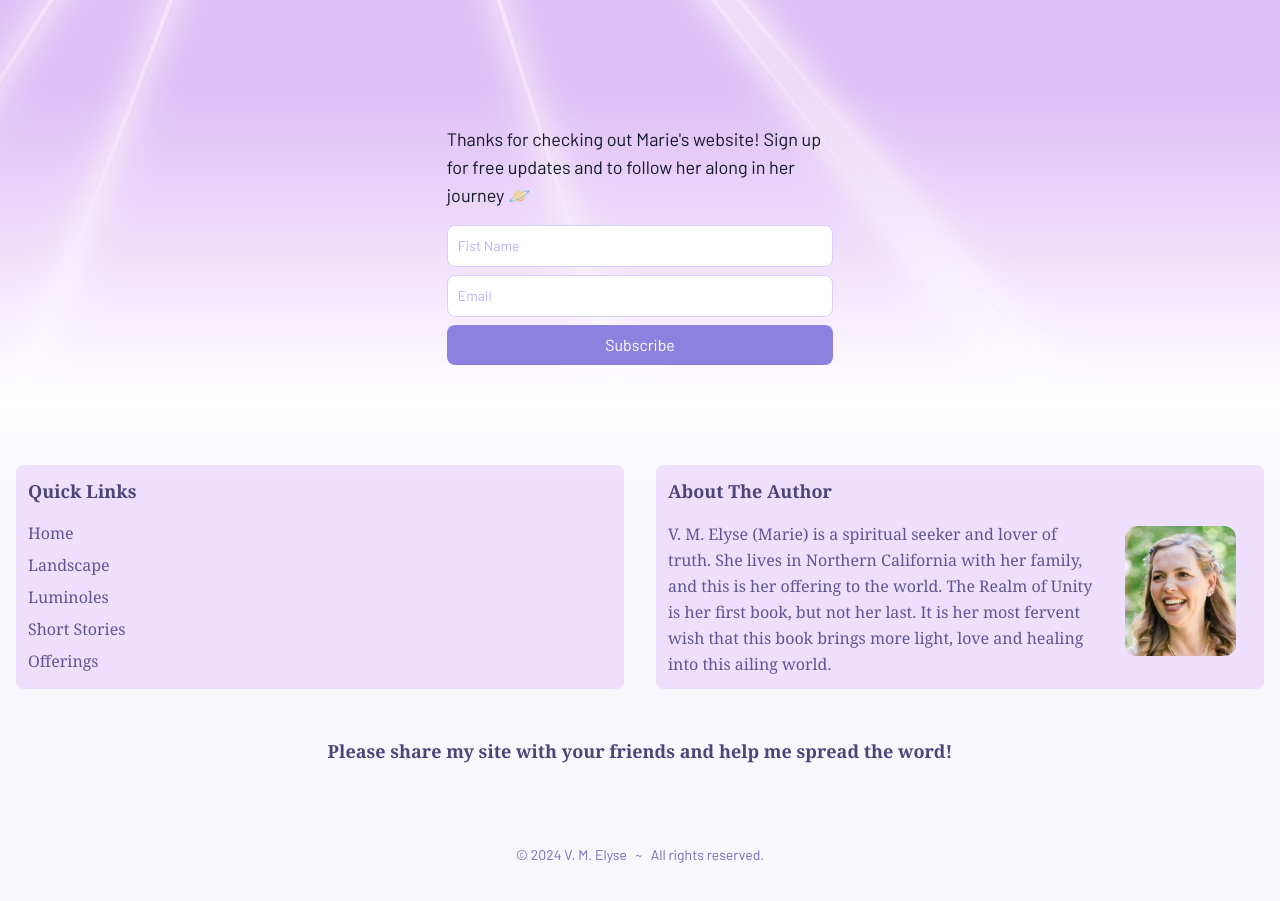
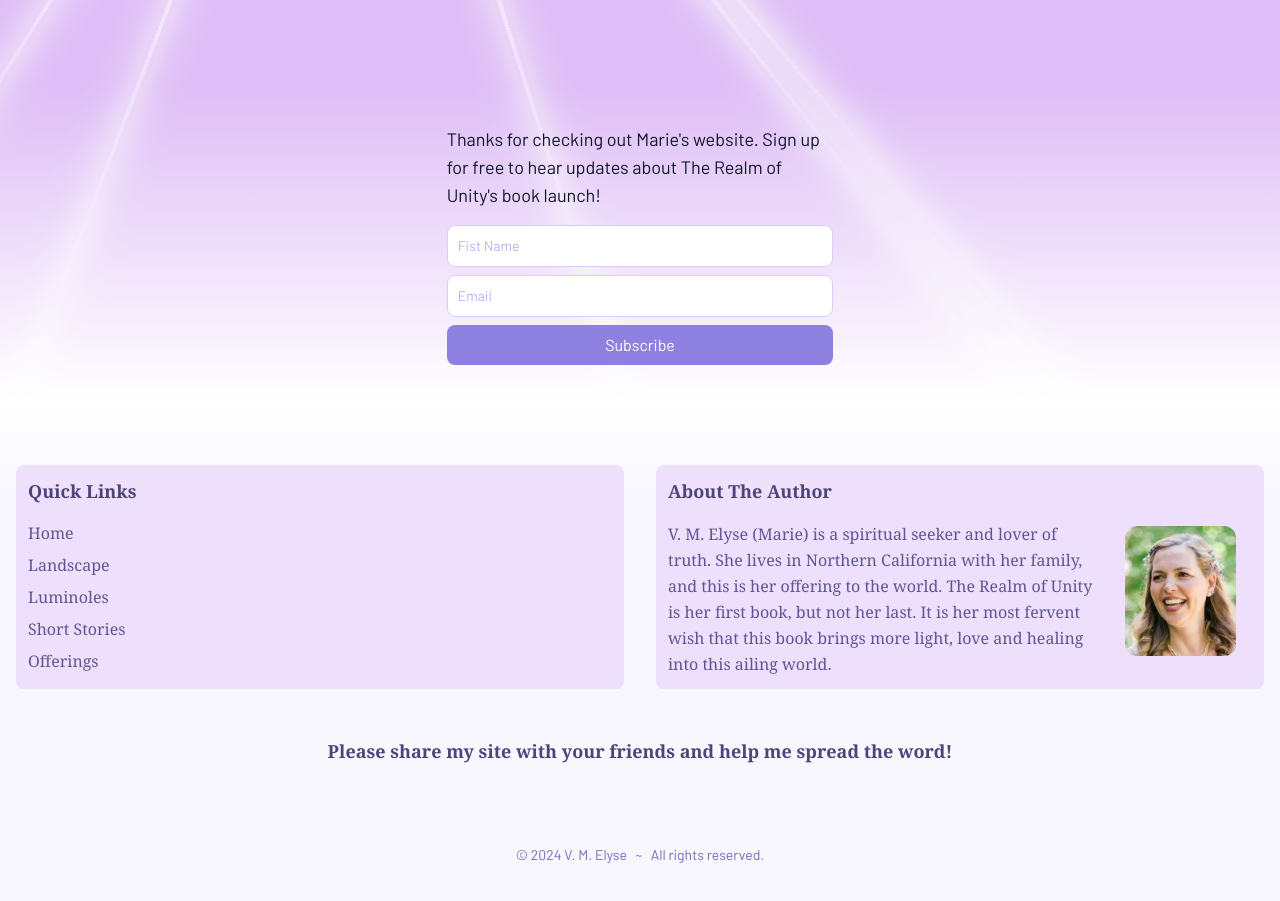
Before and after one commit to keanedwards1/marie, a Next.js app: page / in a window 1280 px wide. Shown: the part 920-1821 px from the top of the page. Built offline with nearby package versions, Linux system fonts and the light colour scheme; a web font is replaced by a local one.

Commit message:
minor changes

```diff
--- a/src/components/SubscribeForm.tsx
+++ b/src/components/SubscribeForm.tsx
@@ -50,7 +50,7 @@ const SubscribeForm: React.FC = () => {
       <div className="lg:w-1/3 md:w-1/2 lg:m-2 m-0 p-3 rounded-lg bg-white bg-opacity-0">
         <div className="relative z-10 mb-4">
           <p className="text-gray-900 text-base sm:text-lg mt-1">
-            Thanks for checking out Marie&apos;s website! Sign up for free updates and to follow her along in her journey 🪐
+            Thanks for checking out Marie&apos;s website. Sign up for free to hear updates about The Realm of Unity&#39;s book launch!
           </p>
         </div>
         <div className="flex flex-col gap-2">
```
